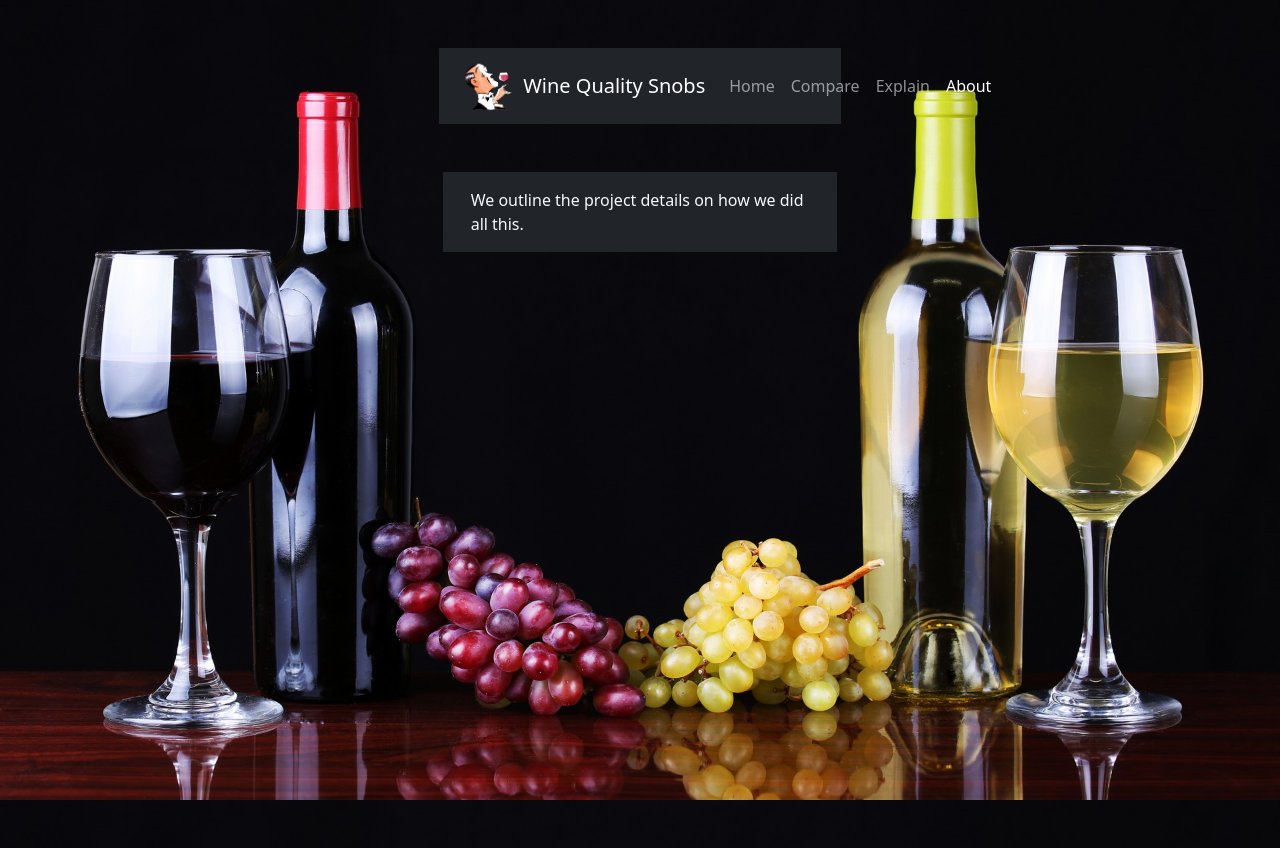
After one commit to serenaremlang/Wine-Quality-Snobs, a Flask app: page /about in a window 1280 px wide. The commit adds this page. Run offline with Flask 2, Linux system fonts and the light colour scheme; some libraries are stand-ins or nearby versions.

Commit message:
Added placeholder pages for all the pages we could implement with an explanation of what each could be within

```diff
--- a/app/app.py
+++ b/app/app.py
@@ -26,6 +26,24 @@ def home():
     # Return templated data
     return render_template("index.html")
 
+@app.route("/compare")
+def compare():
+
+    # Return templated data
+    return render_template("comparison.html")
+
+@app.route("/explain")
+def explain():
+
+    # Return templated data
+    return render_template("explain.html")
+
+@app.route("/about")
+def about():
+
+    # Return templated data
+    return render_template("about.html")
+
 
 if __name__ == "__main__":
     app.run(debug=True)
--- /dev/null
+++ b/app/templates/about.html
@@ -0,0 +1,56 @@
+<!DOCTYPE html>
+<html lang="en">
+<head>
+    <meta charset="UTF-8">
+    <meta http-equiv="X-UA-Compatible" content="IE=edge">
+    <meta name="viewport" content="width=device-width, initial-scale=1.0">
+    <link href="https://cdn.jsdelivr.net/npm/bootstrap@5.1.3/dist/css/bootstrap.min.css" rel="stylesheet" integrity="sha384-1BmE4kWBq78iYhFldvKuhfTAU6auU8tT94WrHftjDbrCEXSU1oBoqyl2QvZ6jIW3" crossorigin="anonymous">
+    <title>Wine Quality Snobs - About</title>
+    <style>
+        .bg-wine {
+            background: url('{{ url_for("static", filename="images/6386706.jpg") }}') no-repeat center center fixed;
+            -webkit-background-size: cover;
+            -moz-background-size: cover;
+            background-size: cover;
+            -o-background-size: cover;
+            height: 100vh;
+        }
+    </style>
+</head>
+<body class="bg-image bg-wine">
+    <div class="container-fluid">
+        <div class="row mt-5">
+            <div class="col-0 col-xl-4"></div>
+            <div class="col-12 col-xl-4">
+                <nav class="navbar navbar-expand-lg navbar-dark bg-dark">
+                    <div class="container-fluid">
+                        <div class="navbar-brand d-flex align-items-center" >
+                            <img src="{{ url_for('static', filename='images/snob.png') }}" alt="" height="50" class="d-inline-block align-text-top">
+                            <span class="ms-2">Wine Quality Snobs</span>
+                        </div>
+                        <button class="navbar-toggler" type="button" data-bs-toggle="collapse" data-bs-target="#navbarNavAltMarkup" aria-controls="navbarNavAltMarkup" aria-expanded="false" aria-label="Toggle navigation">
+                            <span class="navbar-toggler-icon"></span>
+                        </button>
+                        <div class="collapse navbar-collapse" id="navbarNavAltMarkup">
+                            <div class="navbar-nav ms-auto">
+                                <a class="nav-link" href="/">Home</a>
+                                <a class="nav-link" href="/compare">Compare</a>
+                                <a class="nav-link" href="/explain">Explain</a>
+                                <a class="nav-link active" aria-current="page" href="/about">About</a>
+                            </div>
+                        </div>
+                    </div>
+                </nav>
+                <div class="row mx-1 p-3 bg-dark mt-5 text-light">
+                    <div class="col bg-dark">
+                        We outline the project details on how we did all this.
+                    </div>
+                </div>
+            </div>
+            <div class="col-0 col-xl-4"></div>
+        </div>
+    </div>
+
+    <script src="https://cdn.jsdelivr.net/npm/bootstrap@5.1.3/dist/js/bootstrap.bundle.min.js" integrity="sha384-ka7Sk0Gln4gmtz2MlQnikT1wXgYsOg+OMhuP+IlRH9sENBO0LRn5q+8nbTov4+1p" crossorigin="anonymous"></script>
+</body>
+</html>
```
Also changed, not shown: app/templates/comparison.html (added, +58 -0 lines), app/templates/explain.html (added, +56 -0 lines), app/templates/index.html (+4 -3 lines).
